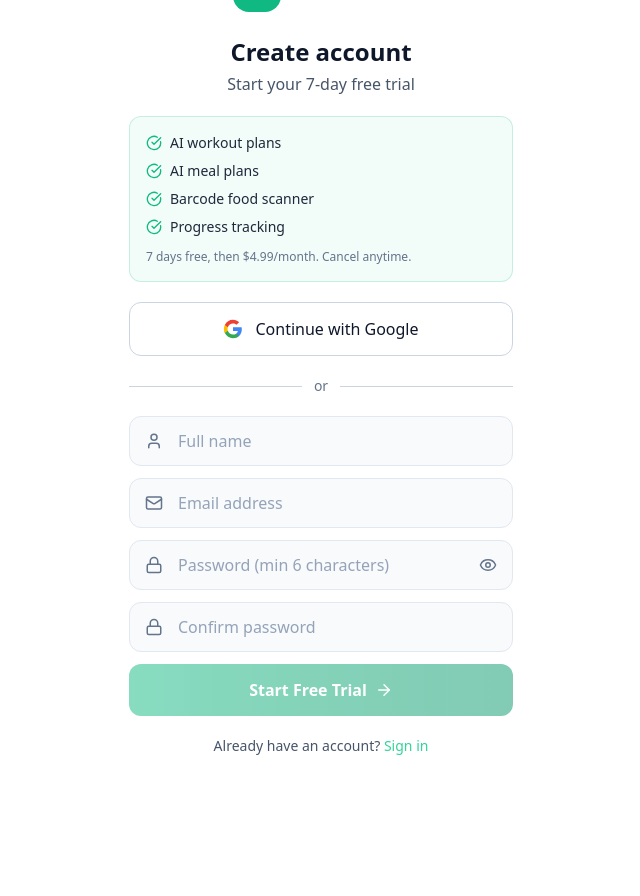
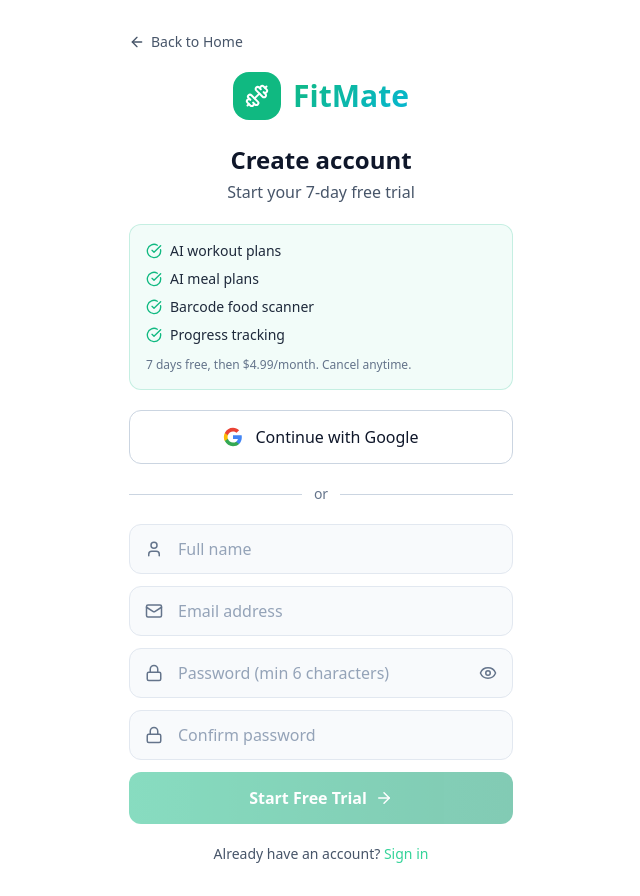
Before and after one commit to alexturkmani/fitness-pwa, a Next.js app: page /register in a window 1280 px wide. Shown: the whole page, without its empty margins (319-959 px from the left). Before the commit the page ends 800 px from the top, so only its background shows below. Built offline with nearby package versions, Linux system fonts and the light colour scheme.

Commit message:
fix: widen reps input field, fix signup page scroll & add back-to-home link

```diff
--- a/src/app/register/page.tsx
+++ b/src/app/register/page.tsx
@@ -3,7 +3,7 @@ import { useState } from 'react';
 import { signIn } from 'next-auth/react';
 import { useRouter } from 'next/navigation';
 import Link from 'next/link';
-import { Dumbbell, Mail, Lock, User, Eye, EyeOff, ArrowRight, CheckCircle, MailCheck } from 'lucide-react';
+import { Dumbbell, Mail, Lock, User, Eye, EyeOff, ArrowRight, CheckCircle, MailCheck, ArrowLeft } from 'lucide-react';
 
 export default function RegisterPage() {
   const router = useRouter();
@@ -63,7 +63,18 @@ export default function RegisterPage() {
   };
 
   return (
-    <div className="min-h-screen flex flex-col items-center justify-center px-6 -mt-10">
+    <div className="min-h-screen flex flex-col items-center px-6 py-8 overflow-y-auto">
+      {/* Back to Home */}
+      <div className="w-full max-w-sm mb-4">
+        <Link
+          href="/"
+          className="inline-flex items-center gap-1.5 text-sm text-dark-400 hover:text-dark-200 transition-colors"
+        >
+          <ArrowLeft size={16} />
+          Back to Home
+        </Link>
+      </div>
+
       {/* Logo */}
       <div className="flex items-center gap-3 mb-6">
         <div className="w-12 h-12 rounded-2xl bg-primary-500 flex items-center justify-center">
--- a/src/app/workouts/log/page.tsx
+++ b/src/app/workouts/log/page.tsx
@@ -158,15 +158,15 @@ function WorkoutLogContent() {
 
             <div className="space-y-2">
               <div className="grid grid-cols-12 gap-2 text-xs text-dark-500 px-1">
-                <span className="col-span-2">Set</span>
+                <span className="col-span-1">Set</span>
                 <span className="col-span-4">Weight (kg)</span>
-                <span className="col-span-3">Reps</span>
+                <span className="col-span-4">Reps</span>
                 <span className="col-span-3 text-right">Done</span>
               </div>
 
               {exLog.sets.map((set, setIdx) => (
                 <div key={set.setNumber} className={`grid grid-cols-12 gap-2 items-center p-2 rounded-lg ${set.completed ? 'bg-primary-500/10' : 'bg-dark-800/40'}`}>
-                  <span className="col-span-2 text-sm font-medium text-dark-400">{set.setNumber}</span>
+                  <span className="col-span-1 text-sm font-medium text-dark-400">{set.setNumber}</span>
                   <div className="col-span-4 flex items-center gap-1">
                     <button onClick={() => updateSet(exIdx, setIdx, 'weight', Math.max(0, set.weight - 2.5))} className="p-1 text-dark-500 hover:text-dark-300">
                       <Minus size={14} />
@@ -182,7 +182,7 @@ function WorkoutLogContent() {
                       <Plus size={14} />
                     </button>
                   </div>
-                  <div className="col-span-3 flex items-center gap-1">
+                  <div className="col-span-4 flex items-center gap-1">
                     <button onClick={() => updateSet(exIdx, setIdx, 'reps', Math.max(0, set.reps - 1))} className="p-1 text-dark-500 hover:text-dark-300">
                       <Minus size={14} />
                     </button>
```
